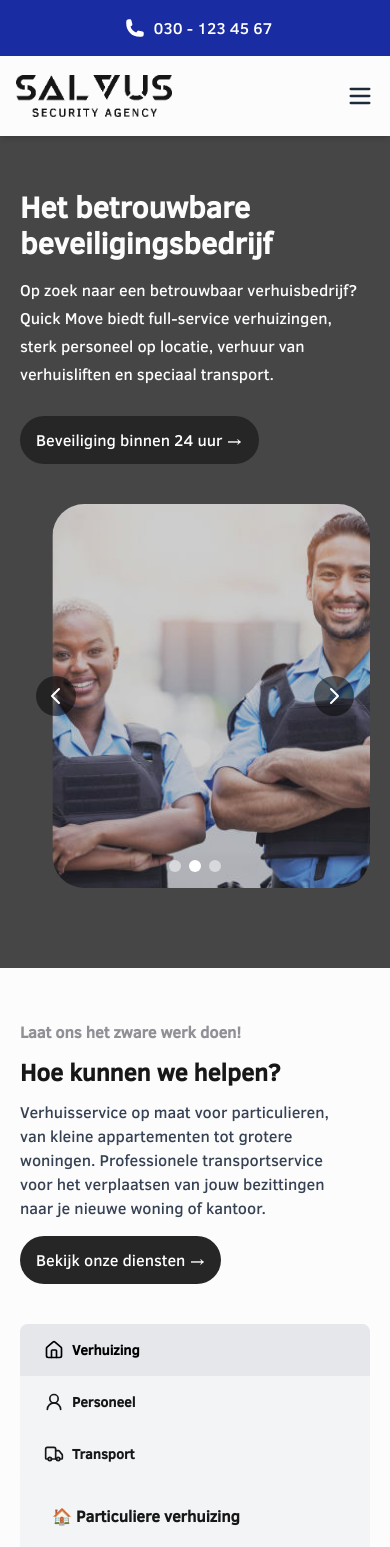
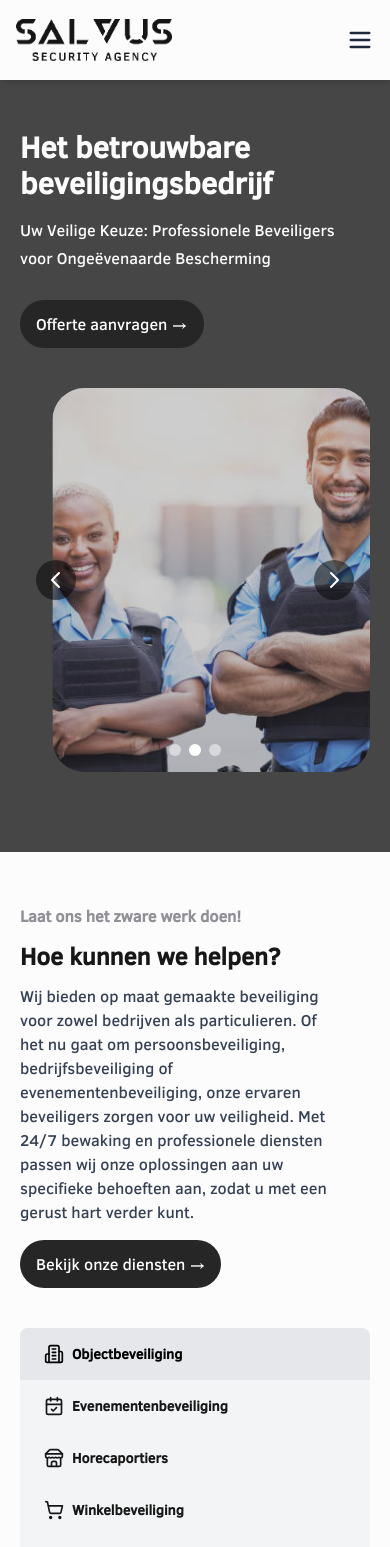
Before and after one commit to Turbootzz/Salvus-Security, a Next.js app: page / in a window 390 px wide. Shown: the top 1547 px of the page. Built offline with nearby package versions, Linux system fonts and the light colour scheme.

Commit message:
added texts and removed phone

```diff
--- a/src/components/form/ContactForm.tsx
+++ b/src/components/form/ContactForm.tsx
@@ -105,14 +105,13 @@ const ContactForm = () => {
 			<Check className="h-6 w-6 text-green-600" />
 		  </div>
 		  <h2 className="text-2xl font-bold text-gray-900 mb-3">
-			Message Received
+			Bericht Ontvangen
 		  </h2>
 		  <p className="text-gray-600 mb-10">
-			Thank you for contacting our security team. We&apos;ll respond to your
-			inquiry as soon as possible.
+			Bedankt voor uw bericht. Wij nemen zo snel mogelijk contact met u op.
 		  </p>
 		  <Button
-			text="Send Another Message"
+			text="Stuur nog een bericht"
 			onClick={() => setIsSubmitted(false)}
 
 		  >
@@ -153,7 +152,7 @@ const ContactForm = () => {
 			  className={`pl-10 w-full px-4 py-2 border ${
 				errors.name ? "border-red-500" : "border-gray-300"
 			  } rounded-lg focus:ring-gray-500 focus:border-gray-500`}
-			  placeholder="Your name"
+			  placeholder="Uw naam"
 			/>
 		  </div>
 		  {errors.name && (
--- a/src/components/layout/Capabilities.tsx
+++ b/src/components/layout/Capabilities.tsx
@@ -2,14 +2,15 @@
 import Button from "../common/buttons/Button";
 import { useState } from "react";
 import { motion } from "framer-motion";
-import { House, UserRound, Truck } from "lucide-react";
+import { Building2, CalendarCheck, Store, ShoppingCart } from "lucide-react";
 
 export default function Capabilities() {
-  const [selected, setSelected] = useState<string>("Verhuizing");
+  const [selected, setSelected] = useState<string>("Objectbeveiliging");
   const buttonNames = [
-	{ icon: <House className="mr-2 w-5 h-5" />, label: "Verhuizing" },
-	{ icon: <UserRound className="mr-2 w-5 h-5" />, label: "Personeel" },
-	{ icon: <Truck className="mr-2 w-5 h-5" />, label: "Transport" },
+	{ icon: <Building2 className="mr-2 w-5 h-5" />, label: "Objectbeveiliging" },
+	{ icon: <CalendarCheck className="mr-2 w-5 h-5" />, label: "Evenementenbeveiliging" },
+	{ icon: <Store className="mr-2 w-5 h-5" />, label: "Horecaportiers" },
+	{ icon: <ShoppingCart className="mr-2 w-5 h-5" />, label: "Winkelbeveiliging" },
   ];
 
   return (
@@ -20,11 +21,16 @@ export default function Capabilities() {
 			<p className="text-gray_c font-semibold pb-3">
 			  Laat ons het zware werk doen!
 			</p>
-		<h2 className="text-2xl md:text-4xl font-bold pb-3">Hoe kunnen we helpen?</h2>
+			<h2 className="text-2xl md:text-4xl font-bold pb-3">
+			  Hoe kunnen we helpen?
+			</h2>
 			<p className="text-gray-700 pb-4 text-base md:text-lg">
-		  Verhuisservice op maat voor particulieren, van kleine appartementen
-		  tot grotere woningen. Professionele transportservice voor het
-		  verplaatsen van jouw bezittingen naar je nieuwe woning of kantoor.
+			  Wij bieden op maat gemaakte beveiliging voor zowel bedrijven als
+			  particulieren. Of het nu gaat om persoonsbeveiliging,
+			  bedrijfsbeveiliging of evenementenbeveiliging, onze ervaren
+			  beveiligers zorgen voor uw veiligheid. Met 24/7 bewaking en
+			  professionele diensten passen wij onze oplossingen aan uw
+			  specifieke behoeften aan, zodat u met een gerust hart verder kunt.
 			</p>
 			<Button
 			  text="Bekijk onze diensten &rarr;"
@@ -39,7 +45,9 @@ export default function Capabilities() {
 				<button
 				  key={button.label}
 				  className={`py-4 transition-all duration-200 text-left pl-6 flex font-semibold text-sm ${
-				  selected === button.label ? "text-black bg-gray-200" : "bg-gray-100 "
+					selected === button.label
+					  ? "text-black bg-gray-200"
+					  : "bg-gray-100 "
 				  } ${index === 0 ? "rounded-t-lg" : "rounded-none"}
 				${index === 2 ? "rounded-b-xl" : "rounded-none"}`}
 				  onClick={() => setSelected(button.label)}
@@ -59,7 +67,7 @@ export default function Capabilities() {
 				exit={{ opacity: 0 }}
 				transition={{ duration: 0.2 }}
 			  >
-			  {selected === "Verhuizing" && (
+				{selected === "Objectbeveiliging" && (
 				  <div className="pl-8 text-base">
 					<p className="mb-4">🏠 Particuliere verhuizing</p>
 					<p className="mb-4">🏢 Zakelijke verhuizing</p>
@@ -67,7 +75,7 @@ export default function Capabilities() {
 					<p className="mb-4">🎹 Speciale verhuizing</p>
 				  </div>
 				)}
-			  {selected === "Personeel" && (
+				{selected === "Evenementenbeveiliging" && (
 				  <div className="pl-8 text-base">
 					<p className="mb-4">🎪 Op- & afbouw evenementen</p>
 					<p className="mb-4">🏬 Warehouse personeel</p>
@@ -75,7 +83,15 @@ export default function Capabilities() {
 					<p className="mb-4">📦 Uitruimingen</p>
 				  </div>
 				)}
-			  {selected === "Transport" && (
+				{selected === "Horecaportiers" && (
+				  <div className="pl-8 text-base">
+					<p className="mb-4">💨 Spoedtransport</p>
+					<p className="mb-4">🖼️ Kunst transport</p>
+					<p className="mb-4">🎸 Speciaal transport</p>
+					<p className="mb-4">🌎 Internationaal transport </p>
+				  </div>
+				)}
+				{selected === "Winkelbeveiliging" && (
 				  <div className="pl-8 text-base">
 					<p className="mb-4">💨 Spoedtransport</p>
 					<p className="mb-4">🖼️ Kunst transport</p>
--- a/src/components/layout/Heading.tsx
+++ b/src/components/layout/Heading.tsx
@@ -32,7 +32,7 @@ export default function Heading() {
   ];
 
   return (
-	<section className="bg-dark-gray_c pt-35 pb-20">
+	<section className="bg-dark-gray_c pt-20 pb-20">
 	  <div className="container mx-auto">
 		<div className="md:flex">
 		<div className="md:block md:pr-5 mt-12">
@@ -54,11 +54,9 @@ export default function Heading() {
 			beveiligingsbedrijf
 		</h1>
 		<p className="text-background mb-7 leading-7 text-base md:text-lg">
-		  Op zoek naar een betrouwbaar verhuisbedrijf? Quick Move biedt
-		  full-service verhuizingen, sterk personeel op locatie, verhuur van
-		  verhuisliften en speciaal transport.
+		Uw Veilige Keuze: Professionele Beveiligers voor Ongeëvenaarde Bescherming
 		</p>
-		<Button text="Beveiliging binnen 24 uur &rarr;" onClick={() => alert("Klik!")} />
+		<Button text="Offerte aanvragen &rarr;" onClick={() => alert("Klik!")} />
 		<div className="hidden md:flex md:items-center md:space-x-4">
 	  <div className="flex items-center">
 		<div className="bg-neutral-800 rounded-full w-6 h-6 flex items-center justify-center">
--- a/src/components/navigation/Navbar.tsx
+++ b/src/components/navigation/Navbar.tsx
@@ -2,7 +2,7 @@
 import { useState } from "react";
 import Link from "next/link";
 import { Menu, X } from "lucide-react";
-import Phone from "@/components/common/icons/Phone";
+//import Phone from "@/components/common/icons/Phone";
 import { motion, AnimatePresence } from "framer-motion";
 import { usePathname } from "next/navigation";
 
@@ -13,12 +13,12 @@ export default function Navbar() {
   return (
 	<nav className="bg-background shadow-md fixed w-full z-10">
 	  {/* Mobile phone banner */}
-	  <div className="md:hidden bg-dark-header_c p-4 flex justify-center items-center text-center text-white">
+	  {/* <div className="md:hidden bg-dark-header_c p-4 flex justify-center items-center text-center text-white">
 		<div className="mx-2">
 		  <Phone />
 		</div>
 		<p>030 - 123 45 67</p>
-	  </div>
+	  </div> */}
 
 	  <div className="max-w-7xl mx-auto px-4 sm:px-6 lg:px-8">
 		<div className="flex justify-between h-20 items-center">
@@ -65,13 +65,13 @@ export default function Navbar() {
 
 		  {/* Desktop CTA buttons */}
 		  <div className="hidden md:flex md:items-center md:space-x-4">
-			<Link
+			{/* <Link
 			  href="tel:0301234567"
 			  className="flex items-center px-4 py-2 border border-black text-black rounded-full hover:bg-blue-50"
 			>
 			  <Phone />
 			  <span className="ml-2">(030) - 1234567</span>
-			</Link>
+			</Link> */}
 			<Link
 			  href="/contact"
 			  className="px-6 py-2 bg-black text-white font-medium rounded-full hover:bg-blue-800"
@@ -101,9 +101,9 @@ export default function Navbar() {
 			exit={{ opacity: 0, y: -10 }}
 			transition={{ duration: 0.2 }}
 			className="md:hidden absolute w-full bg-white shadow-md"
-			style={{
-			  top: "calc(80px + 56px)",
-			}} /* 80px (h-20) + approx 56px for phone banner */
+			// style={{
+			//   top: "calc(80px + 56px)",
+			// }} /* 80px (h-20) + approx 56px for phone banner */
 		  >
 			<Link
 			  href="/"
```
Lines whose indentation alone changed are shown as unchanged.
